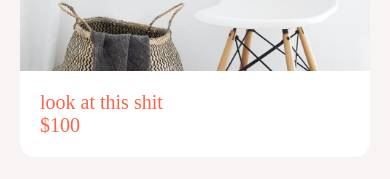
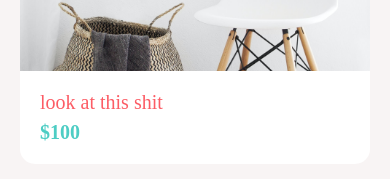
Before and after one commit to mister-michael/reactNativeCourse, a React Native app: screen / in a window 390 px wide. Shown: the part 249-428 px from the top of the page. Built offline with nearby package versions, Linux system fonts and the light colour scheme.

Commit message:
fixed props.style in apptext

```diff
--- a/app/components/AppText/AppText.js
+++ b/app/components/AppText/AppText.js
@@ -5,7 +5,7 @@ import styles from "./styles"
 
 
 function AppText({ children, style }) {
-  return <Text style={[styles.text, {style}]}>{children}</Text>;
+  return <Text style={[styles.text, style]}>{children}</Text>;
 }
 
 
```
